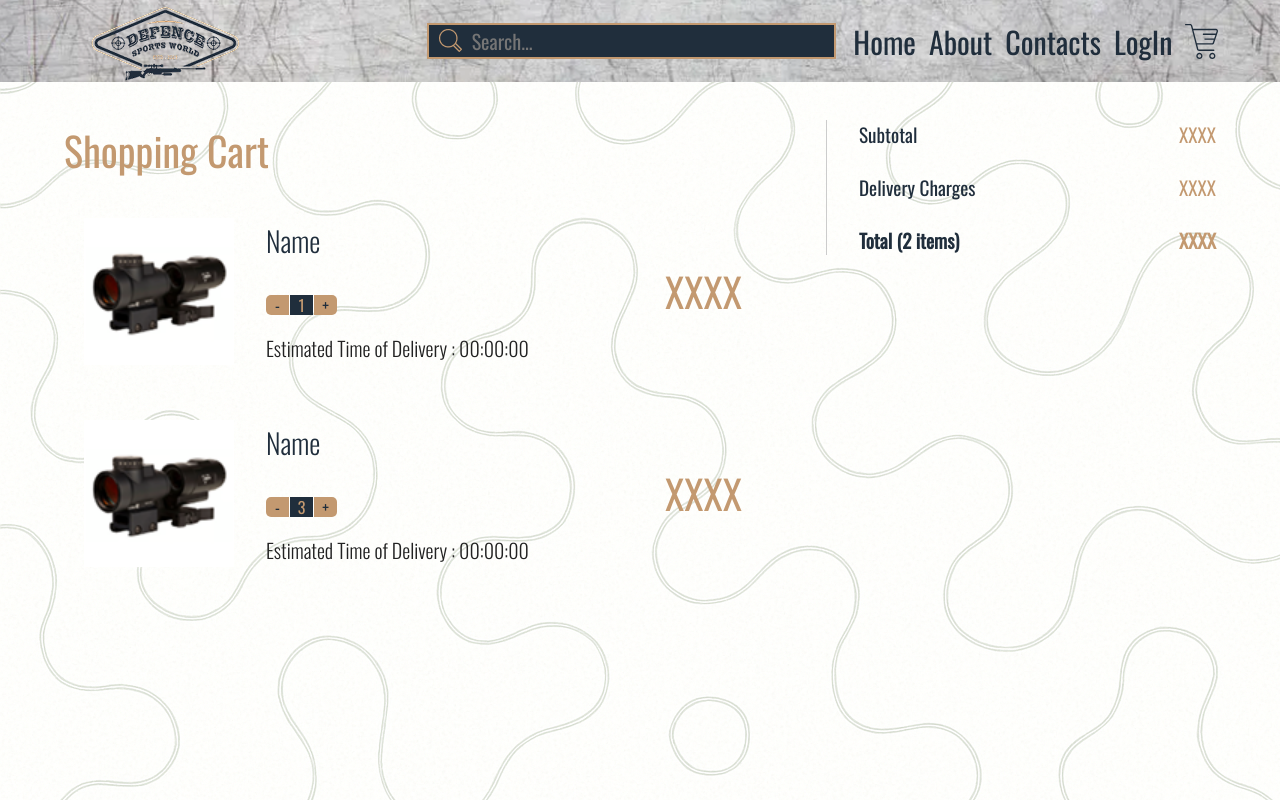
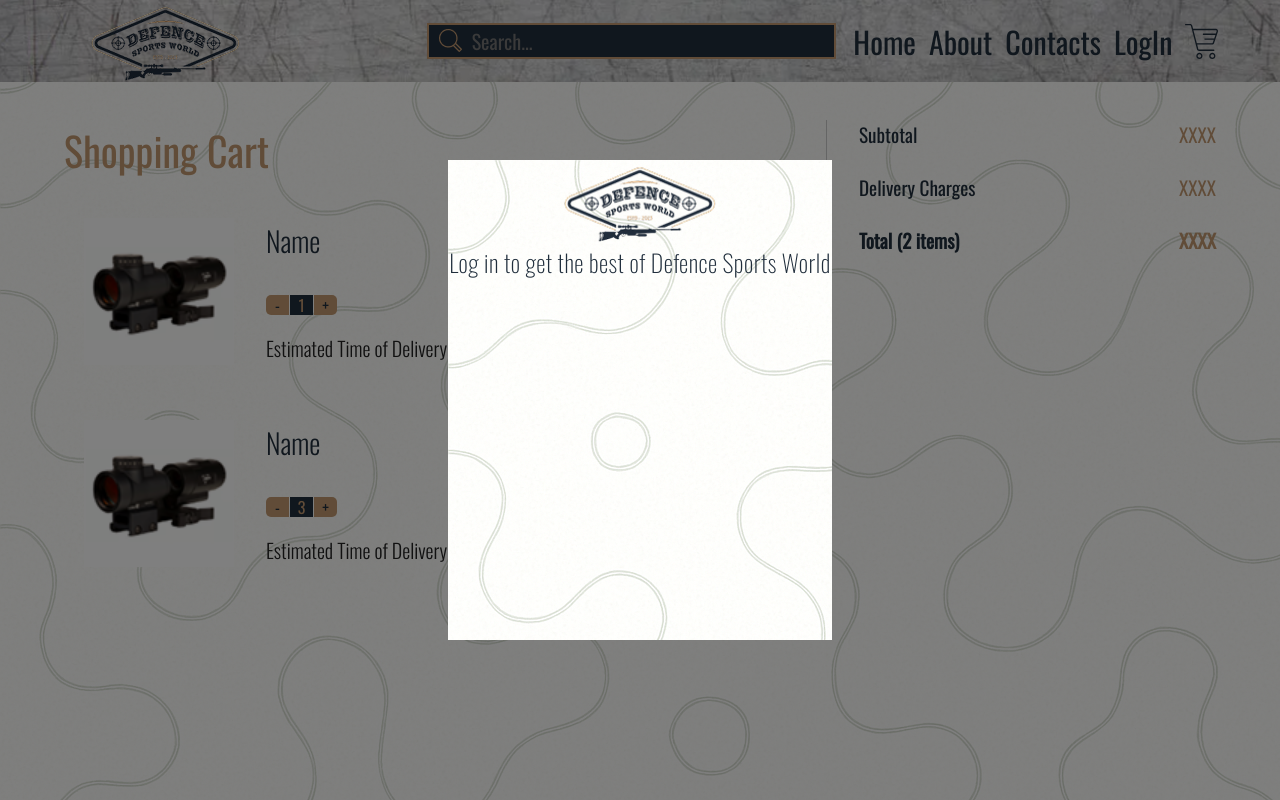
Before and after one commit to Burhanuddin785/DefenceSportsWorld, a React (Create React App) app: page /cart in a window 1280 px wide. Both pictures are taken after a click on the element "LogIn". Shown: the top 800 px of the page. Built offline with nearby package versions, Linux system fonts and the light colour scheme.

Commit message:
LogIn functionality Update1

```diff
--- a/package.json
+++ b/package.json
@@ -3,12 +3,14 @@
   "version": "0.1.0",
   "private": true,
   "dependencies": {
+    "@react-oauth/google": "^0.12.2",
     "@testing-library/dom": "^10.4.0",
     "@testing-library/jest-dom": "^6.6.3",
     "@testing-library/react": "^16.3.0",
     "@testing-library/user-event": "^13.5.0",
     "axios": "^1.10.0",
     "formik": "^2.4.6",
+    "jwt-decode": "^4.0.0",
     "prop-types": "^15.8.1",
     "react": "^19.1.0",
     "react-dom": "^19.1.0",
--- a/src/Components/UserComponents/Shared/FeaturedCategory.jsx
+++ b/src/Components/UserComponents/Shared/FeaturedCategory.jsx
@@ -39,7 +39,7 @@ const FeaturedCategory = ({heading}) => {
         {categoryData.map((slide, index)=>(
 
                 <>
-                <CategoryBox key={index} src={slide.imgSrc} title={slide.title} description={slide.description}/>
+                <CategoryBox key={index} onClick={()=>{navigate(`/categories/${slide.title}`)}} src={slide.imgSrc} title={slide.title} description={slide.description}/>
                 </>
 
         ))}
--- a/src/Components/UserComponents/Shared/Header.jsx
+++ b/src/Components/UserComponents/Shared/Header.jsx
@@ -3,12 +3,24 @@ import "../../../Css/UserComponents/Shared/Header.css";
 import vector from "../../../Assets/Vector/Vector.svg";
 import SearchIcon from "../../../Assets/Header/SearchIcon.png";
 import { useNavigate } from "react-router-dom";
+import { useState } from "react";
+import LogIn from "./LogIn";
+
 
  const Header = () => {
-
+  const [showModal, setShowmodal] = useState(false);
+  const [animate , setAnimate] = useState(false);
   let navigate = useNavigate();
+  const handleModal = ()=>{
+    setShowmodal(true);
+    let timer = setTimeout(()=>{
+      setAnimate(true);
+    }, 10)
+    clearTimeout(timer);
+  }
 
   return (
+    <>
     <div className="header">
       <div className="grid-item one">
         <img
@@ -33,10 +45,20 @@ import { useNavigate } from "react-router-dom";
         <div className="text-wrapper" onClick={()=>{navigate('/')}} >Home</div>
         <div className="text-wrapper" onClick={()=>{navigate('/')}}>About</div>
         <div className="text-wrapper">Contacts</div>
-        <div className="text-wrapper">LogIn</div>
+        <div className="text-wrapper" onClick={()=> handleModal()}>LogIn</div>
         <img className="vector" alt="Vector" src={vector} onClick={()=>{navigate('/cart')}} />
         </div>
+    </div>
+
+    {showModal && (
+      <div className={`modalOverlay ${animate ? "show" : ""}`} onClick={()=>setShowmodal(false)}>
+        <div className="modalContent" onClick={(e)=>{e.stopPropagation()}} >
+        <LogIn/>
+        {/* <button className="btn" onClick={()=> setShowmodal(false)} >X</button> */}
+        </div>
       </div>
+    )}
+    </>
   );
 };
 
--- /dev/null
+++ b/src/Components/UserComponents/Shared/LogIn.jsx
@@ -0,0 +1,25 @@
+import React, { useState } from 'react'
+import DSWRemovebgPreview1 from '../../../Assets/Header/DSWLogo.png'
+import { GoogleLogin } from '@react-oauth/google';
+import { jwtDecode } from 'jwt-decode';
+
+const LogIn = () => {
+    let [userData, setUserData] = useState({})
+  return (
+     <div className="logInForm">
+          <img className="image" src={DSWRemovebgPreview1} alt="logo" />
+          <label>Log in to get the best of Defence Sports World</label>
+          <GoogleLogin
+            onSuccess={credentialResponse => {
+                setUserData(jwtDecode(credentialResponse.credential));
+                // console.log(userData);
+            }}
+            onError={() => {
+                console.log('Login Failed');
+            }}
+            />
+        </div>
+  )
+}
+
+export default LogIn
--- a/src/Components/UserComponents/featured/AllProductList.jsx
+++ b/src/Components/UserComponents/featured/AllProductList.jsx
@@ -1,4 +1,4 @@
-import React from 'react'
+import React, { useEffect } from 'react'
 import { useParams } from 'react-router-dom'
 import '../../../Css/UserComponents/featured/AllProductList.css'
 import HeroIMG from '../../../Assets/AllProducts/heroMagzine.png'
@@ -12,6 +12,9 @@ import ProductCard from '../Shared/ProductCard'
 import FeaturedCategory from '../Shared/FeaturedCategory'
 
 const AllProductList = () => {
+  useEffect(()=>{
+    window.scrollTo({top: 0, behavior: 'instant'})
+  })
 
   let subcategories = [
     {
--- a/src/Components/UserComponents/featured/Cart.jsx
+++ b/src/Components/UserComponents/featured/Cart.jsx
@@ -1,9 +1,12 @@
-import React from 'react'
+import React,{ useEffect } from 'react'
 import '../../../Css/UserComponents/featured/Cart.css'
 import Counter from '../Shared/Counter'
 import Scope from '../../../Assets/ProductPage/li1.png'
 
 const Cart = () => {
+    useEffect(()=>{
+        window.scrollTo({top: 0, behavior: 'instant'})
+      })
     const cart = [
         {
             title: "Name",
--- a/src/Components/UserComponents/featured/Category.jsx
+++ b/src/Components/UserComponents/featured/Category.jsx
@@ -1,10 +1,13 @@
-import React from 'react'
+import React, { useEffect } from 'react'
 import CategoryHero from '../Shared/CategoryHero'
 import '../../../Css/UserComponents/featured/Category.css'
 import AllCategoryList from '../Shared/AllCategoryList'
 import BestSellingPicks from '../Shared/BestSellingPicks'
 
 const Category = () => {
+  useEffect(()=>{
+    window.scrollTo({top: 0, behavior: 'instant'})
+  })
   return (
     <div className='category'>
     <CategoryHero/>
--- a/src/Components/UserComponents/featured/Home.jsx
+++ b/src/Components/UserComponents/featured/Home.jsx
@@ -1,4 +1,4 @@
-import React from 'react'
+import React, { useEffect } from 'react'
 import HeroSection from '../Shared/HeroSection'
 import FeaturedCategory from '../Shared/FeaturedCategory'
 import '../../../Css/UserComponents/Shared/FeaturedCategory.css'
@@ -6,7 +6,9 @@ import BestSellingPicks from '../Shared/BestSellingPicks'
 import WhoWeAre from '../Shared/WhoWeAre'
 
 const Home = () => {
-
+  useEffect(()=>{
+    window.scrollTo({top: 0, behavior: 'instant'})
+  })
 
 
   return (
--- a/src/Components/UserComponents/featured/ProductPage.jsx
+++ b/src/Components/UserComponents/featured/ProductPage.jsx
@@ -1,4 +1,4 @@
-import React, { useState } from 'react'
+import React, { useState, useEffect } from 'react'
 import { useParams } from 'react-router-dom'
 import '../../../Css/UserComponents/featured/ProductPage.css'
 import Li1 from '../../../Assets/ProductPage/li1.png'
@@ -8,6 +8,9 @@ import FeaturedCategory from '../Shared/FeaturedCategory'
 
 
 const ProductPage = () => {
+useEffect(()=>{
+    window.scrollTo({top: 0, behavior: 'instant'})
+  })
 const shipmentDeats = {Expected_Arrival: "Date", Warrantee: "Years", Description: "Details"}
 const details = {Description: "Details", description: "details",description: "details",description: "details",description: "details",description: "details",description: "details",description: "details"}
 const imageList = [Li1, Li2, Li3]
--- a/src/Css/UserComponents/Shared/Header.css
+++ b/src/Css/UserComponents/Shared/Header.css
@@ -83,3 +83,59 @@
   height: 35px;
   cursor: pointer;
 }
+.modalOverlay {
+  position: fixed;
+  top: 0;
+  left: 0;
+  width: 100%;
+  height: 100%;
+  background-color: rgba(0, 0, 0, 0.5); /* dark background */
+  display: flex;
+  flex-direction: column;
+  justify-content: center;
+  align-items: center;
+  z-index: 9; /* above everything */
+  transition: opacity 0.8s ease;
+}
+.modalContent{
+  display: flex;
+  justify-content: center;
+  align-items: center;
+}
+.logInForm{
+  /* justify-content: center; */
+  position: fixed;
+  display: flex;
+  flex-direction: column;
+  align-items: center;
+  background-image: url(/src/Assets/bgImage.png);
+  object-fit: contain;
+  height: 60%;
+  width: 30%;
+  /* top: 0; */
+  opacity: 1;
+  z-index: 999;
+}
+.logInForm label{
+  color: #202e3c;
+}
+ .btn{
+  position: absolute;
+  top: inherit;
+  right: 3%;
+  background-color: transparent;
+
+}
+.logInForm .image{
+  width: 40%;
+  height: auto;
+  margin: 0;
+}
+.modalOverlay .show {
+  opacity: 1;
+  pointer-events: auto;
+}
+.logInForm .show{
+  transform: translateY(0);
+  opacity: 1;
+}
--- a/src/index.js
+++ b/src/index.js
@@ -3,12 +3,15 @@ import ReactDOM from 'react-dom/client';
 import App from './App';
 import {BrowserRouter} from 'react-router-dom'
 import './Css/UserComponents/featured/App.css'
+import { GoogleOAuthProvider } from '@react-oauth/google';
 
 const root = ReactDOM.createRoot(document.getElementById('root'));
 root.render(
   <React.StrictMode>
     <BrowserRouter>
-    <App />
+      <GoogleOAuthProvider clientId="709254715979-8nr98v1o2b1fpou5eh96hv61qglcvnjr.apps.googleusercontent.com">
+        <App />
+      </GoogleOAuthProvider>;
     </BrowserRouter>
   </React.StrictMode>
 );
```
Also changed, not shown: 1 other file (tests, documents, lock files or other folders).
